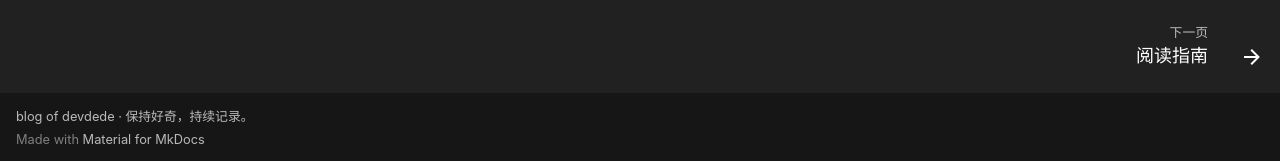
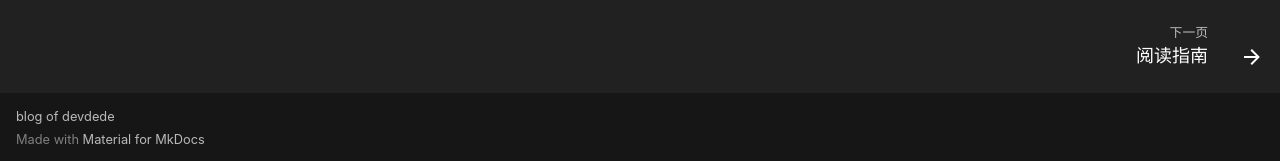
Before and after one commit to devdede12345/devdede.github.io, an MkDocs documentation site: the page built from docs/index.md, in a window 1280 px wide and 900 px high, scrolled down 536 px. Shown: the part 736-897 px from the top of the window. Built offline with MkDocs 1.6.1 and Material for MkDocs 9.7.7, drawn with Linux system fonts in a browser that asks for light colours.

Commit message:
edit/ edit the about.md

```diff
--- a/mkdocs.yml
+++ b/mkdocs.yml
@@ -76,4 +76,4 @@ nav:
       - 7. Reverse Integer: leetcode/7_reverseInteger.md
       - 12. Integer to Roman: leetcode/12_IntegerToRoman.md
   - 关于: about.md
-copyright: blog of devdede · 保持好奇，持续记录。
+copyright: blog of devdede
```
